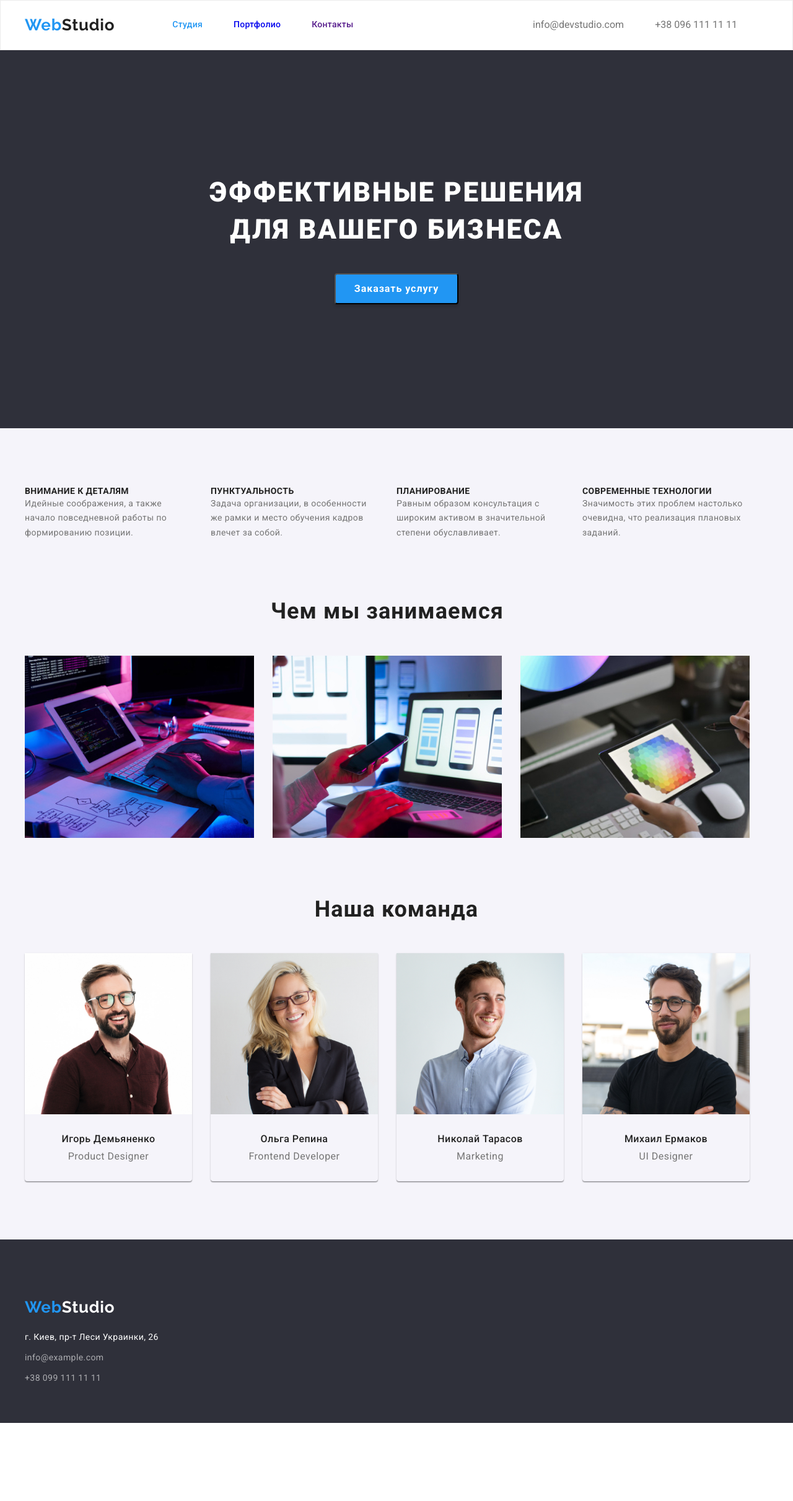
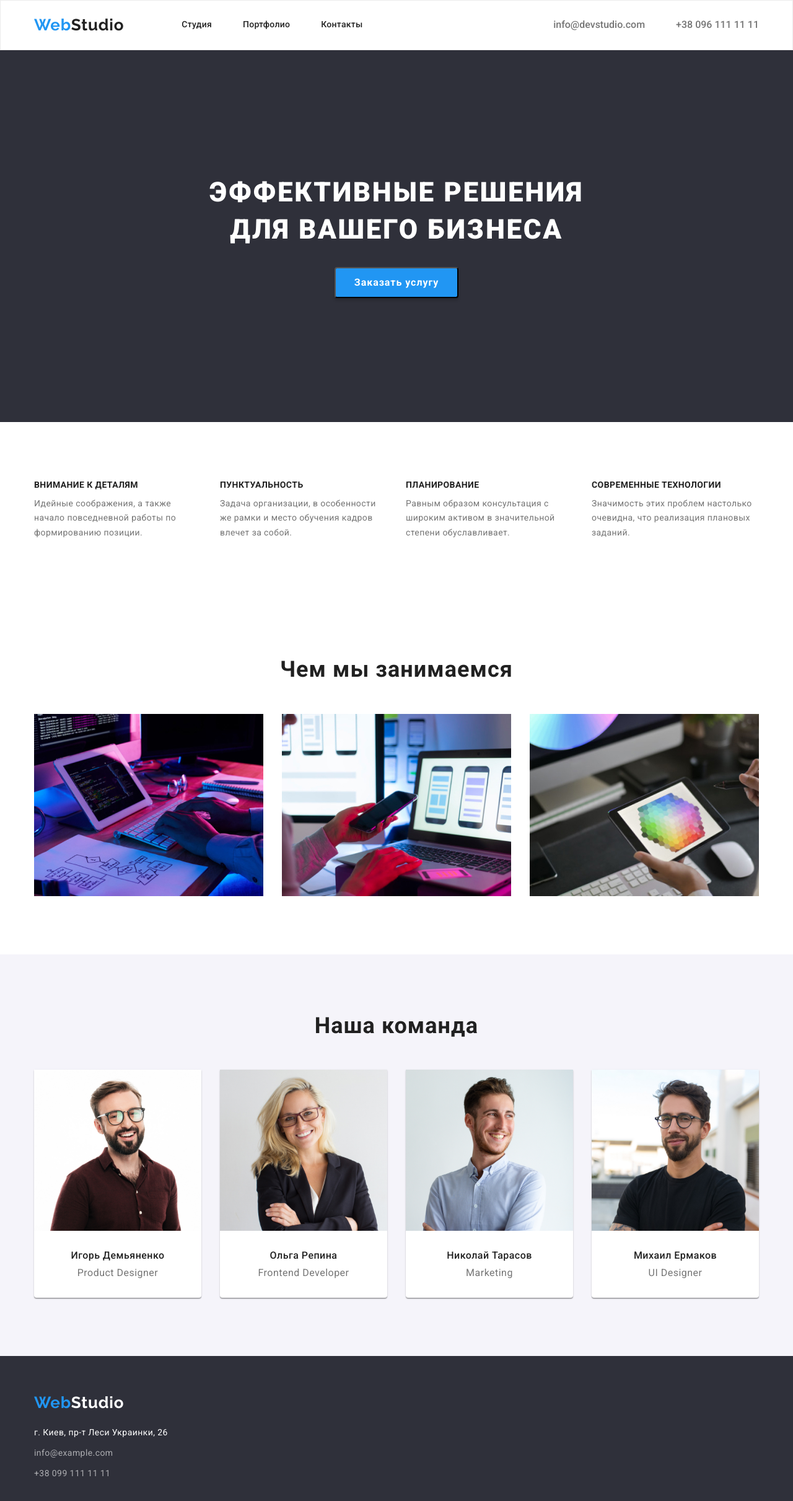
Before and after one commit to Kolia87/goit-markup-hw-03, a plain HTML site: page index.html in a window 1280 px wide. Shown: the whole page at 62% size. Before the commit the page ends 2296 px from the top, so only its background shows below. Drawn offline with nearby package versions, Linux system fonts and the light colour scheme.

Commit message:
fix 30.05.22

```diff
--- a/css/styles.css
+++ b/css/styles.css
@@ -75,8 +75,7 @@ p {
 
 .logo {
         color: var(--accent-color);
-        /* margin-right: 93px; */
-        padding-right: 93px;
+        margin-right: 93px;
 }
 
 .logo-item {
@@ -85,6 +84,7 @@ p {
 .main_item:not(:last-child){
     margin-right: 50px;
 }
+
 /* nav */
  .nav{
      display: flex;
@@ -98,24 +98,30 @@ p {
 
 .current{
      text-decoration: none;
-    color:var(--accent-color);
+    color:var(--title-text-color);
 }
 .current:hover,
 .current:focus{color: var(--accent-color);}
 
 /* address */
+.nav_link{
+    font-weight: 500;
+}
 .nav_link_item{
         color: var(--text-color);
         margin-left: auto;
-        margin-right: 50px;
         }
+.nav_main:not(:last-child){
+margin-right: 50px;
+}
 
 .nav_list{
     font-style: normal;
     text-decoration: none;
-    color:var(--text-color);
+    color:var(--title-text-color);
 
 }
+.link,.nav_link_contact{color: var(--title-text-color);}
 .link:hover,
 .link:focus {
     color: var(--accent-color);
@@ -131,14 +137,15 @@ p {
 .hero{
     background-color: var(--hero-bgr);
     text-align: center;
+    padding-top: 200px;
+    padding-bottom: 200px;
 }
 
 .hero-title{
         width: 696px;
        margin-right: auto;
        margin-left: auto;
-        padding-bottom: 40px;
-        padding-top: 200px;
+       margin-bottom: 30px;
 
         font-weight: 900;
         font-size: 44px;
@@ -150,6 +157,8 @@ p {
 }
 
 .features_title{
+    margin-bottom: 10px;
+
         font-weight: 700;
         font-size: 14px;
         line-height: 1.14;
@@ -161,7 +170,7 @@ p {
 .button {
     width: 200px;
     height: 50px;
-    margin-bottom: 200px;
+    /* margin-bottom: 200px; */
 
     font-weight: 700;
     font-size: 16px;
@@ -177,6 +186,7 @@ p {
 /* section */
 .section {
    padding-top: 94px;
+   padding-bottom: 94px;
 }
 .visually-hidden{
          position: absolute;
@@ -197,27 +207,24 @@ p {
     margin-right: 30px;
 }
 .features_list{
-    flex-basis: calc((100% - 120px) / 4);
+    flex-basis: calc((100% - 90px) / 4);
 }
     /* gallery */
-.gallery{
-    padding-top: 94px;
-}
 .gallery_item{
     display: flex;
-    padding-top: 50px;
+    margin-top: 50px;
 }
 .gallery_item_img:not(:last-child){
 margin-right: 30px;
 }
 .gallery_item_img{
-    flex-basis: calc((100% - 90px) / 3);
+    flex-basis: calc((100% - 60px) / 3);
     display: block;
      max-width: 100%;
       height: auto;
 }
 .gallery__list{
-    margin-left: 397px;
+    text-align: center;
        font-weight: 700;
         font-size: 36px;
         line-height: 1.16;
@@ -225,7 +232,7 @@ margin-right: 30px;
         letter-spacing: 0.03em;
 }
 .user_title{
-        padding-top: 94px;
+        /* padding-top: 94px; */
         font-weight: 700;
         font-size: 36px;
         line-height: 1.16;
@@ -240,19 +247,17 @@ margin-right: 30px;
     color: var(--text-color);
 }
 
-.gallery {background-color: var(--portfolio-color-button);}
-.section{background-color: var(--portfolio-color-button);}
 /* user */
 .user { background-color: var(--portfolio-color-button);}
 .user_list{
     display: flex;
-    padding-top: 50px;
-    padding-bottom: 94px;
+    margin-top: 50px;
 }
 .user_img{
     box-shadow: 0px 1px 3px rgba(0, 0, 0, 0.12), 0px 1px 1px rgba(0, 0, 0, 0.14), 0px 2px 1px rgba(0, 0, 0, 0.2);
     border-radius: 0px 0px 4px 4px;
-    flex-basis: calc((100% - 120px) / 4);
+    flex-basis: calc((100% - 90px) / 4);
+    background-color: var(--primary-bg-color);
 }
 .user_img:not(:last-child){
     margin-right: 30px;
@@ -267,8 +272,11 @@ margin-right: 30px;
     letter-spacing: 0.03em;
     color: var(--primery-text-color);
 }
+.user_title_text{
+    padding-top: 30px;
+    padding-bottom: 30px;
+}
 .user_title_name{
-margin-top: 30px;
     font-family: 'Roboto';
         font-style: normal;
         font-weight: 500;
@@ -280,7 +288,6 @@ margin-top: 30px;
 }
 .user_item{
         margin-top: 10px;
-        margin-bottom: 30px;
         font-weight: 400;
         font-size: 16px;
         line-height: 1.18;
@@ -297,7 +304,7 @@ margin-top: 30px;
 
 /* footer */
 .footer{
-    padding-top: 94px;
+    padding-top: 60px;
     padding-bottom: 60px;
         background-color: var(--hero-bgr);
 }
@@ -305,9 +312,9 @@ margin-top: 30px;
         font-style: normal;
         text-decoration: none;
         color: var(--text-color);
-        display: flex;
-        flex-direction: column;
-        margin-top: 20px;
+}
+.address{
+    margin-top: 20px;
 }
 .footer_list_nav:not(:last-child){
     margin-bottom: 9px;
@@ -345,9 +352,11 @@ margin-top: 30px;
     display: flex;
     flex-direction: row;
     justify-content: center;
-    padding-top: 94px;
     color: var(--primery-text-color);
     background-color: var(--primary-bg-color);
+}
+.button_portfolio:last-child{
+margin-right: 0;
 }
 .button_portfolio_content {
     margin-right: 8px;
@@ -355,9 +364,6 @@ margin-top: 30px;
 .button_portfolio_content:not(:last-child){
     margin-right: 8px;
 }
-
-
-
 
 .button_text{
     cursor: pointer;
@@ -384,21 +390,17 @@ background-color: var(--accent-color);
     display: flex;
     flex-wrap: wrap;
     flex-basis: calc((100% - 90px) / 3);
-    padding-top: 50px;
-    padding-bottom: 94px;
+    margin-top: 50px;
     margin-right: -30px;
     margin-bottom: -30px;
 
 }
 .portfolio_main_item{
         background: var(--primary-bg-color);
-        border: 1px solid var(--border-img);
         margin-bottom: 30px;
+        margin-right: 30px;
 }
 
-.portfolio_main_item:not(:nth-child(3n)){
-    margin-right: 30px;
-}
 
 .portfolio_main_card{
     padding-top: 20px;
@@ -410,13 +412,14 @@ background-color: var(--accent-color);
 }
 /* portfolio_main_item */
 .main_title{
+margin-bottom: 4px;
+
     font-weight: 700;
     font-size: 18px;
     line-height: 2;
     /* identical to box height, or 200% */
     letter-spacing: 0.06em;
     color:var(--primery-text-color);
-    background-color:var(--primary-bg-color)
 
 }
 .main_text{
@@ -425,5 +428,4 @@ background-color: var(--accent-color);
         /* identical to box height, or 188% */
         letter-spacing: 0.03em;
         color:var(--text-color);
-       background-color: var(--primary-bg-color)
 }
--- a/index.html
+++ b/index.html
@@ -5,8 +5,8 @@
     <meta http-equiv="X-UA-Compatible" content="IE=edge">
     <meta name="viewport" content="width=device-width, initial-scale=1.0">
     <title>Главная</title>
-    <link rel="stylesheet" href="https://cdnjs.cloudflare.com/ajax/libs/normalize/8.0.1/normalize.min.css"
-        integrity="sha512-NhSC1YmyruXifcj/KFRWoC561YpHpc5Jtzgvbuzx5VozKpWvQ+4nXhPdFgmx8xqexRcpAglTj9sIBWINXa8x5w=="
+    <link rel="stylesheet" href="https://cdnjs.cloudflare.com/ajax/libs/modern-normalize/1.1.0/modern-normalize.min.css"
+        integrity="sha512-wpPYUAdjBVSE4KJnH1VR1HeZfpl1ub8YT/NKx4PuQ5NmX2tKuGu6U/JRp5y+Y8XG2tV+wKQpNHVUX03MfMFn9Q=="
         crossorigin="anonymous" referrerpolicy="no-referrer" />
     <link href="https://fonts.googleapis.com/css2?family=Raleway:wght@700&family=Roboto:wght@400;500;700;900&display=swap"
         rel="stylesheet">
@@ -45,7 +45,7 @@
     <!-- section -->
     <section class="section">
         <div class="container">
-        <h2 hidden class="visually-hidden"></h2>
+        <h2 class="visually-hidden">Качества</h2>
         <ul class="features">
 
            <li class="features_list">
@@ -71,7 +71,7 @@
         </div>
     </section>
     <!-- gallery-->
-    <section class="gallery">
+    <section class="section gallery">
         <div class="container">
         <h2 class="gallery__list">Чем мы занимаемся</h2>
         <ul class="gallery_item">
@@ -98,7 +98,7 @@
         </div>
     </section>
     <!-- user-->
-    <section class="user">
+    <section class="section user">
         <div class="container">
         <h2 class="user_title">Наша команда</h2>
         <ul class="user_list">
@@ -106,43 +106,48 @@
             <img class="img" src="images/img_4.jpg" alt="images_img_4.jpg"
             width="270"
             height="260">
+            <div class="user_title_text">
             <h3 class="user_title_name">Игорь Демьяненко</h3>
             <p class="user_item">
                Product Designer
             </p>
+            </div>
             </li>
 
             <li class="user_img">
             <img class="img" src="images/img_5.jpg" alt="images_img_5"
             width="270"
             height="260">
-
+            <div class="user_title_text">
             <h3 class="user_title_name">Ольга Репина</h3>
             <p class="user_item">
                 Frontend Developer
             </p>
+            </div>
             </li>
 
             <li class="user_img">
             <img class="img" src="images/img_6.jpg" alt="images_im_6.jpg"
             width="270"
             height="260">
-
+            <div class="user_title_text">
             <h3 class="user_title_name">Николай Тарасов</h3>
             <p class="user_item">
                 Marketing
             </p>
+            </div>
             </li>
 
             <li class="user_img">
             <img class="img"src="images/img_7.jpg" alt="images_img_8.jpg"
             width="270"
             height="260">
-
+            <div class="user_title_text">
             <h3 class="user_title_name">Михаил Ермаков</h3>
             <p class="user_item">
                 UI Designer
             </p>
+            </div>
             </li>
         </ul>
         </div>
```
Also changed, not shown: portfolio.html (+4 -4 lines).
